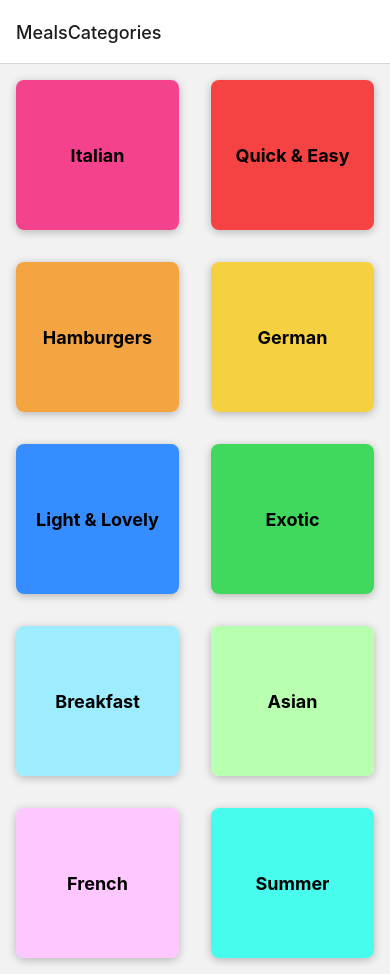
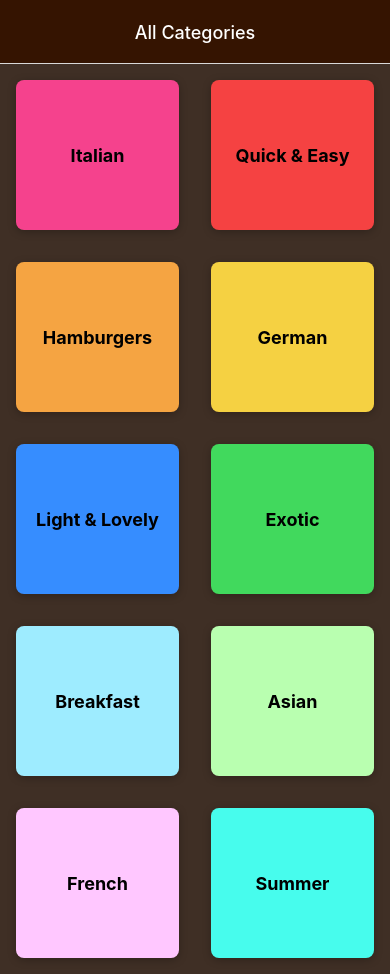
Before and after one commit to Augusto-Neves/meals-app, a React Native app: screen / in a window 390 px wide. Built offline with nearby package versions, Linux system fonts and the light colour scheme.

Commit message:
Lessons 100 and 101

```diff
--- a/App.js
+++ b/App.js
@@ -12,9 +12,33 @@ export default function App() {
     <>
       <StatusBar style="light" />
       <NavigationContainer>
-        <Stack.Navigator>
-          <Stack.Screen name="MealsCategories" component={CategoriesScreen} />
-          <Stack.Screen name="MealsOverview" component={MealsOverviewScreen} />
+        <Stack.Navigator
+          screenOptions={{
+            headerTitleAlign: "center",
+            headerTintColor: "white",
+            headerStyle: {
+              backgroundColor: "#351401",
+            },
+            cardStyle: {
+              backgroundColor: "#3f2f25",
+            },
+          }}
+        >
+          <Stack.Screen
+            name="MealsCategories"
+            component={CategoriesScreen}
+            options={{ title: "All Categories" }}
+          />
+          <Stack.Screen
+            name="MealsOverview"
+            component={MealsOverviewScreen}
+            // options={({ route, navigation }) => {
+            //   const categoryId = route.params.categoryId;
+            //   return {
+            //     title: categoryId,
+            //   };
+            // }}
+          />
         </Stack.Navigator>
       </NavigationContainer>
     </>
--- a/screens/CategoriesScreen/index.js
+++ b/screens/CategoriesScreen/index.js
@@ -22,6 +22,7 @@ export function CategoriesScreen({ navigation }) {
       data={CATEGORIES}
       renderItem={renderCategoryItem}
       keyExtractor={(item) => item.id}
+      showsVerticalScrollIndicator={false}
       numColumns={2}
     />
   );
--- a/screens/MealsOverviewScreen/index.js
+++ b/screens/MealsOverviewScreen/index.js
@@ -1,8 +1,9 @@
-import { View, FlatList, StyleSheet, Text } from "react-native";
-import { MEALS } from "../../data/data";
+import { View, FlatList, StyleSheet } from "react-native";
+import { CATEGORIES, MEALS } from "../../data/data";
 import { MealItem } from "../../components/MealItem";
+import { useLayoutEffect } from "react";
 
-export function MealsOverviewScreen({ route }) {
+export function MealsOverviewScreen({ route, navigation }) {
   const categoryId = route.params.categoryId;
   const displayedMeals = MEALS.filter((mealItem) => {
     return mealItem.categoryIds.indexOf(categoryId) >= 0;
@@ -21,12 +22,23 @@ export function MealsOverviewScreen({ route }) {
     return <MealItem {...mealItemProps} />;
   }
 
+  useLayoutEffect(() => {
+    const categoryTitle = CATEGORIES.find(
+      (category) => category.id === categoryId
+    ).title;
+
+    navigation.setOptions({
+      title: categoryTitle,
+    });
+  }, [categoryId, navigation]);
+
   return (
     <View style={styles.container}>
       <FlatList
         data={displayedMeals}
         keyExtractor={(item) => item.id}
         renderItem={renderMealItem}
+        showsVerticalScrollIndicator={false}
       />
     </View>
   );
```
Also changed, not shown: screens/MealDetailsScreen/index.js (added, +9 -0 lines).
